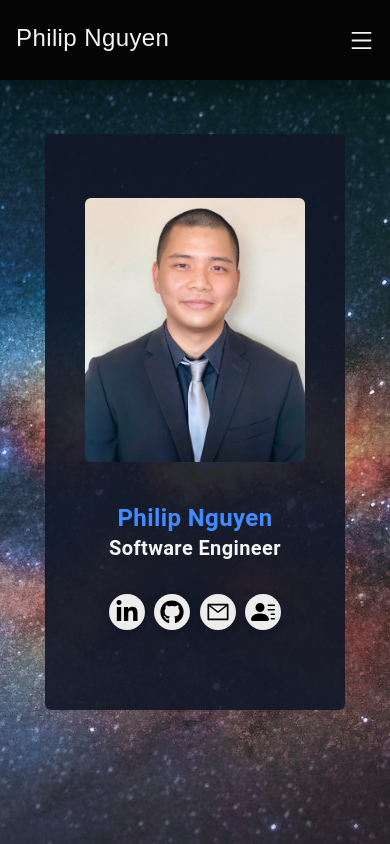
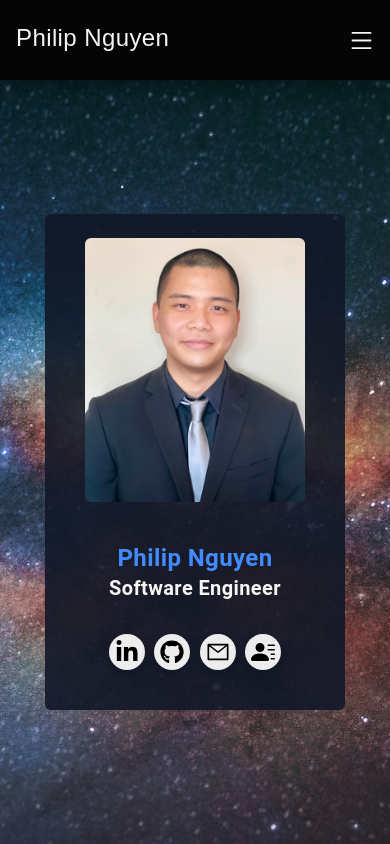
Before and after one commit to pn-code/personal-portfolio-nextjs, a Next.js app: page / in a window 390 px wide. Built offline with nearby package versions, Linux system fonts and the light colour scheme.

Commit message:
Adjusted padding for container

```diff
--- a/components/Main.jsx
+++ b/components/Main.jsx
@@ -6,8 +6,8 @@ import Image from "next/image";
 const Main = () => {
     return (
         <div className="w-full min-h-[100vh] text-center custom-bg flex items-center justify-center">
-            <div className="max-w-[1240px] w-full h-full mx-auto p-2 flex justify-center items-center">
-                <div className="sm:mt-20 flex rounded-md bg-gray-900/90 px-10 py-16 gap-10 flex-col items-center sm:flex-row sm:items-start">
+            <div className="max-w-[1240px] w-full h-full mx-auto flex justify-center items-center">
+                <div className="mt-20 flex rounded-md bg-gray-900/90 px-10 py-6 sm:py-16 gap-10 flex-col items-center sm:flex-row sm:items-start">
                     <Image className="rounded-md" src="/assets/profile.png" alt="Philip Nguyen Profile Picture" width={220} height={100}/>
                     <div className="text-primary">
                         <h1 className="text-2xl sm:text-5xl sm:py-4 text-accent">Philip Nguyen</h1>
```
